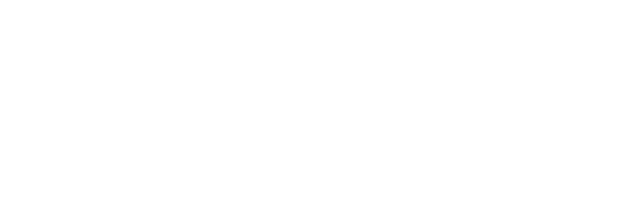
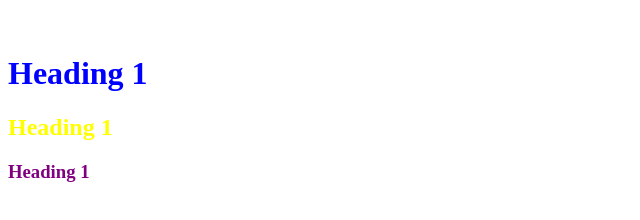
Before and after one commit to lovekeshberwal/commitassingment, a plain HTML site: page index.html in a window 1280 px wide. Shown: the whole page, without its empty margins (0-640 px from the left). Drawn offline with Linux system fonts and the light colour scheme.

Commit message:
Commit 3
1. Change H1 color to blue
2. Change H2 color to yellow
3. Change H3 color to purple

```diff
--- a/index.html
+++ b/index.html
@@ -5,10 +5,20 @@
     <meta name="viewport" content="width=device-width, initial-scale=1.0">
     <title>Github Commits</title>
     <style>
-       *{
+        *{
          background color: black;
          color: white;
          }
+        h1{
+            color: blue;
+        }
+        h2{
+            color: yellow;
+        }
+        h3{
+            color: purple;
+        }
+    </style>
 </head>
 <body>
     <p>This is a paragraph tag</p>
```
